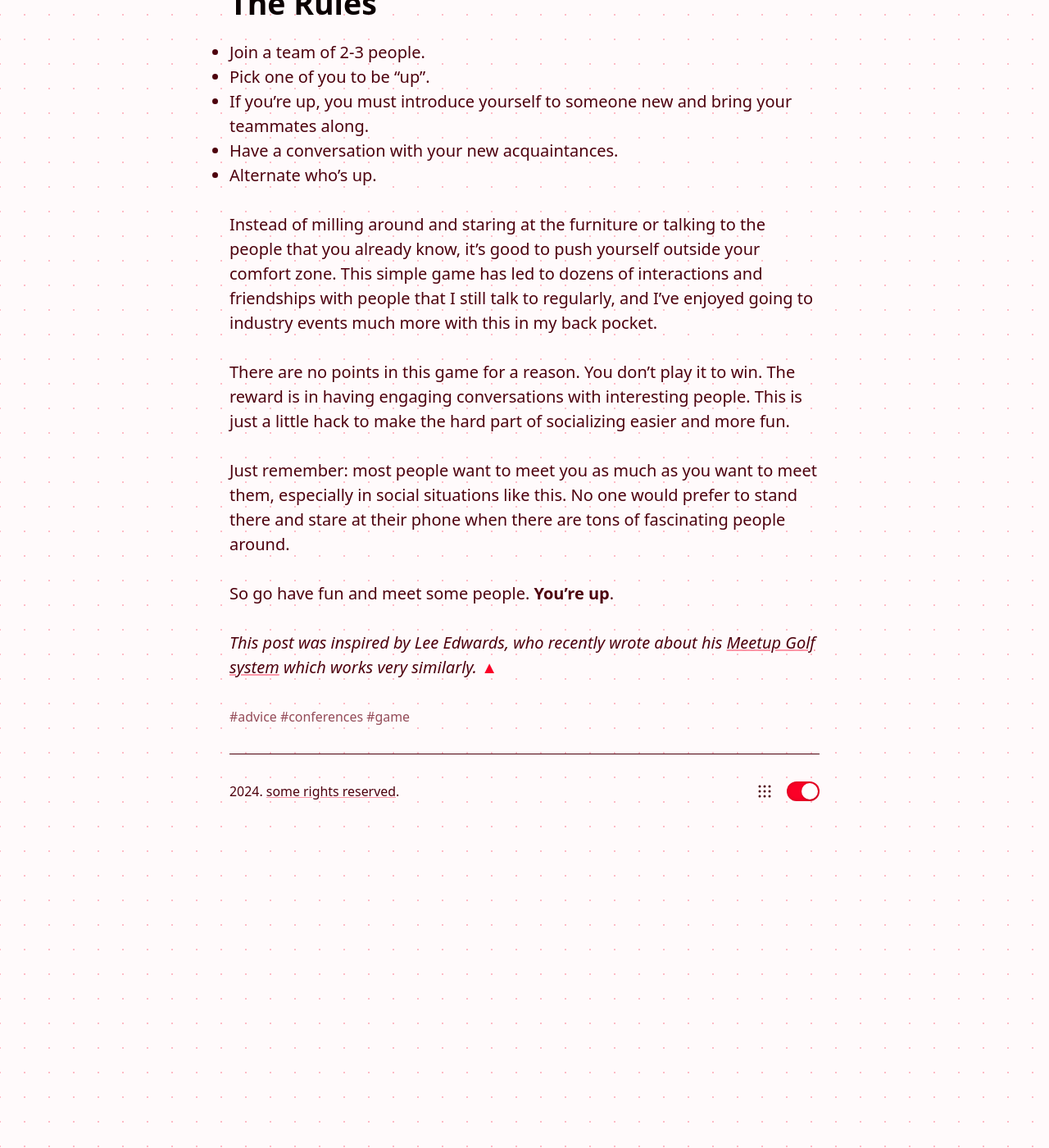
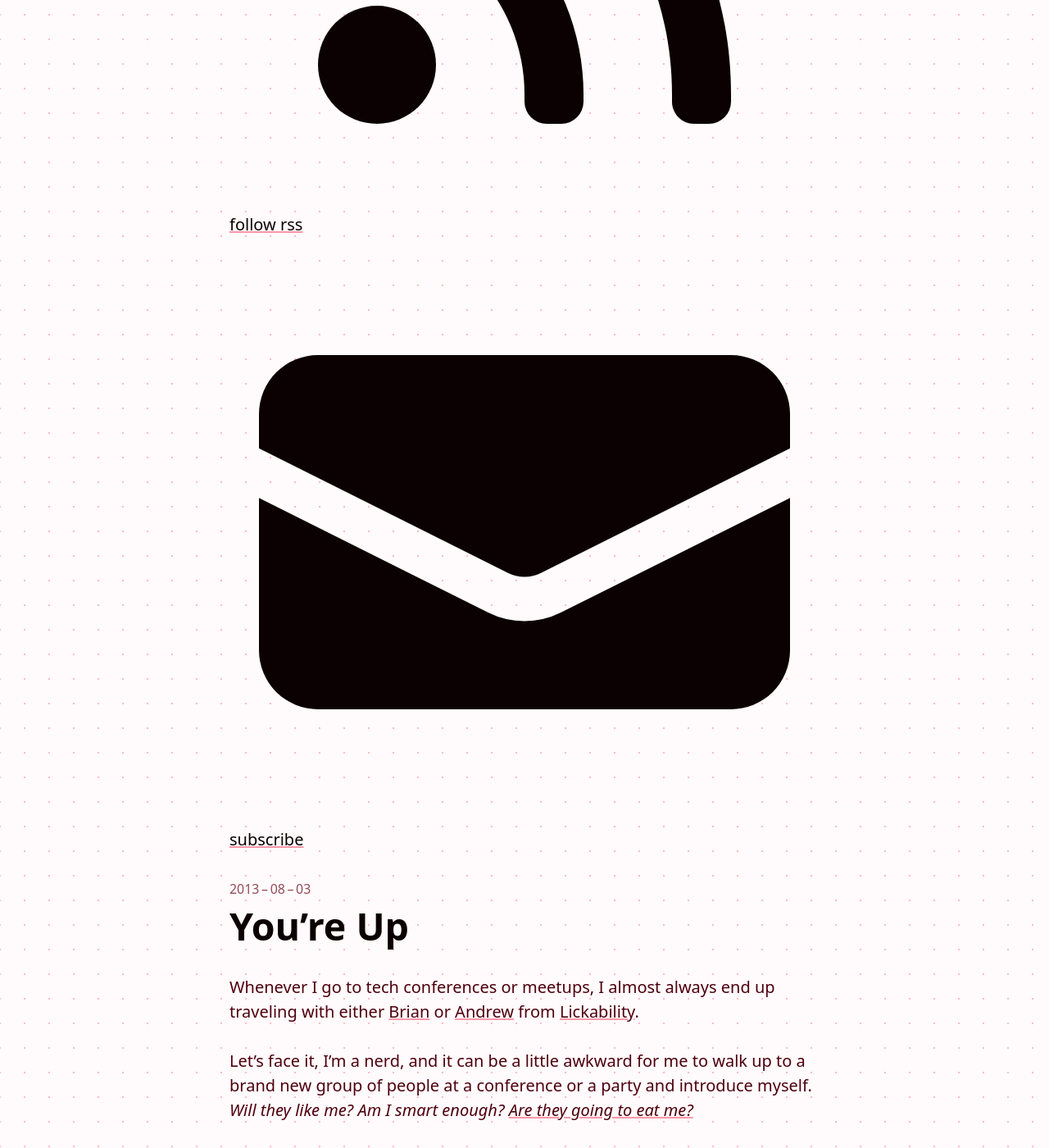
Before and after one commit to mbbischoff/website, a Jekyll site: the page built from _posts/2013-08-03-you-re-up.markdown, in a window 1280 px wide and 1400 px high, scrolled down 732 px. Shown: the whole window at 82% size. Built offline with Jekyll 4.4.1, drawn with Linux system fonts in a browser that asks for light colours; some web fonts are replaced; comment, search, counter and statistics services are not loaded; a style sheet for code colours, icons or effects is not loaded; some of the changed text lies outside the part shown.

Commit message:
Config updates

```diff
--- a/_config.yml
+++ b/_config.yml
@@ -53,8 +53,10 @@
 logo: "/uploads/matthew.jpeg"
 version: 3
 license:
-  copyright: " 2024."
-  text: Some rights reserved
+  copyright:
+    >
+     2024 <span class="full-name">mb bischoff</span>.
+  text: <em>Some</em> rights reserved
   url: http://creativecommons.org/licenses/by-sa/4.0/
 plugins:
 - jekyll-sitemap
@@ -73,7 +75,14 @@
 header:
   title: mb
   subtitle: <span class="full-name"">mb bischoff</span> makes <a href="https://lickability.com">apps</a>,
-    <a href="/archive/">words</a>, & <a href="https://absolutelycrushed.com">sounds</a>. This is <a href="/under-construction/">under construction</a>.
+    <a href="/archive/">words</a>, & <a href="https://absolutelycrushed.com">sounds</a>. This is <a href="/under-construction/">under construction</a>.<br><br><a class="button" href="/feed"><svg xmlns="http://www.w3.org/2000/svg" viewBox="0 0 20 20" fill="currentColor" class="w-5 h-5">
+      <path d="M3.75 3a.75.75 0 0 0-.75.75v.5c0 .414.336.75.75.75H4c6.075 0 11 4.925 11 11v.25c0 .414.336.75.75.75h.5a.75.75 0 0 0 .75-.75V16C17 8.82 11.18 3 4 3h-.25Z" />
+      <path d="M3 8.75A.75.75 0 0 1 3.75 8H4a8 8 0 0 1 8 8v.25a.75.75 0 0 1-.75.75h-.5a.75.75 0 0 1-.75-.75V16a6 6 0 0 0-6-6h-.25A.75.75 0 0 1 3 9.25v-.5ZM7 15a2 2 0 1 1-4 0 2 2 0 0 1 4 0Z" />
+    </svg>follow rss</a>
+    <a class="button" href="https://buttondown.email/mb/"><svg xmlns="http://www.w3.org/2000/svg" viewBox="0 0 20 20" fill="currentColor" aria-hidden="true" data-slot="icon">
+      <path d="M3 4a2 2 0 0 0-2 2v1.161l8.441 4.221a1.25 1.25 0 0 0 1.118 0L19 7.162V6a2 2 0 0 0-2-2H3Z"/>
+      <path d="m19 8.839-7.77 3.885a2.75 2.75 0 0 1-2.46 0L1 8.839V14a2 2 0 0 0 2 2h14a2 2 0 0 0 2-2V8.839Z"/>
+    </svg>subscribe</a>
 navigation_links:
 - title: Home
   url: "/"
@@ -110,24 +119,13 @@
 - title: Contact
   url: "/contact/"
   icon: >
-    <svg xmlns="http://www.w3.org/2000/svg" fill="none" viewBox="0 0 24 24" stroke-width="1.5" stroke="currentColor" class="w-6 h-6">
-      <path stroke-linecap="round" stroke-linejoin="round" d="M21.75 6.75v10.5a2.25 2.25 0 0 1-2.25 2.25h-15a2.25 2.25 0 0 1-2.25-2.25V6.75m19.5 0A2.25 2.25 0 0 0 19.5 4.5h-15a2.25 2.25 0 0 0-2.25 2.25m19.5 0v.243a2.25 2.25 0 0 1-1.07 1.916l-7.5 4.615a2.25 2.25 0 0 1-2.36 0L3.32 8.91a2.25 2.25 0 0 1-1.07-1.916V6.75" />
+    <svg xmlns="http://www.w3.org/2000/svg" fill="none" viewBox="0 0 24 24" stroke-width="1.5" stroke="currentColor" aria-hidden="true" data-slot="icon">
+      <path stroke-linecap="round" stroke-linejoin="round" d="M8.625 12a.375.375 0 1 1-.75 0 .375.375 0 0 1 .75 0Zm0 0H8.25m4.125 0a.375.375 0 1 1-.75 0 .375.375 0 0 1 .75 0Zm0 0H12m4.125 0a.375.375 0 1 1-.75 0 .375.375 0 0 1 .75 0Zm0 0h-.375M21 12c0 4.556-4.03 8.25-9 8.25a9.764 9.764 0 0 1-2.555-.337A5.972 5.972 0 0 1 5.41 20.97a5.969 5.969 0 0 1-.474-.065 4.48 4.48 0 0 0 .978-2.025c.09-.457-.133-.901-.467-1.226C3.93 16.178 3 14.189 3 12c0-4.556 4.03-8.25 9-8.25s9 3.694 9 8.25Z"/>
     </svg>
   selected_icon: >
-    <svg xmlns="http://www.w3.org/2000/svg" viewBox="0 0 24 24" fill="currentColor" class="w-6 h-6">
-      <path d="M19.5 22.5a3 3 0 0 0 3-3v-8.174l-6.879 4.022 3.485 1.876a.75.75 0 1 1-.712 1.321l-5.683-3.06a1.5 1.5 0 0 0-1.422 0l-5.683 3.06a.75.75 0 0 1-.712-1.32l3.485-1.877L1.5 11.326V19.5a3 3 0 0 0 3 3h15Z" />
-      <path d="M1.5 9.589v-.745a3 3 0 0 1 1.578-2.642l7.5-4.038a3 3 0 0 1 2.844 0l7.5 4.038A3 3 0 0 1 22.5 8.844v.745l-8.426 4.926-.652-.351a3 3 0 0 0-2.844 0l-.652.351L1.5 9.589Z" />
-    </svg>
-- title: rss
-  url: "/feed/"
-  icon: >
-    <svg xmlns="http://www.w3.org/2000/svg" fill="none" viewBox="0 0 24 24" stroke-width="1.5" stroke="currentColor" class="w-6 h-6">
-      <path stroke-linecap="round" stroke-linejoin="round" d="M12.75 19.5v-.75a7.5 7.5 0 0 0-7.5-7.5H4.5m0-6.75h.75c7.87 0 14.25 6.38 14.25 14.25v.75M6 18.75a.75.75 0 1 1-1.5 0 .75.75 0 0 1 1.5 0Z" />
-    </svg>
-  selected_icon: >
-    <svg xmlns="http://www.w3.org/2000/svg" viewBox="0 0 24 24" fill="currentColor" class="w-6 h-6">
-      <path fill-rule="evenodd" d="M3.75 4.5a.75.75 0 0 1 .75-.75h.75c8.284 0 15 6.716 15 15v.75a.75.75 0 0 1-.75.75h-.75a.75.75 0 0 1-.75-.75v-.75C18 11.708 12.292 6 5.25 6H4.5a.75.75 0 0 1-.75-.75V4.5Zm0 6.75a.75.75 0 0 1 .75-.75h.75a8.25 8.25 0 0 1 8.25 8.25v.75a.75.75 0 0 1-.75.75H12a.75.75 0 0 1-.75-.75v-.75a6 6 0 0 0-6-6H4.5a.75.75 0 0 1-.75-.75v-.75Zm0 7.5a1.5 1.5 0 1 1 3 0 1.5 1.5 0 0 1-3 0Z" clip-rule="evenodd" />
-    </svg>
+   <svg xmlns="http://www.w3.org/2000/svg" viewBox="0 0 24 24" fill="currentColor" aria-hidden="true" data-slot="icon">
+     <path fill-rule="evenodd" d="M4.804 21.644A6.707 6.707 0 0 0 6 21.75a6.721 6.721 0 0 0 3.583-1.029c.774.182 1.584.279 2.417.279 5.322 0 9.75-3.97 9.75-9 0-5.03-4.428-9-9.75-9s-9.75 3.97-9.75 9c0 2.409 1.025 4.587 2.674 6.192.232.226.277.428.254.543a3.73 3.73 0 0 1-.814 1.686.75.75 0 0 0 .44 1.223ZM8.25 10.875a1.125 1.125 0 1 0 0 2.25 1.125 1.125 0 0 0 0-2.25ZM10.875 12a1.125 1.125 0 1 1 2.25 0 1.125 1.125 0 0 1-2.25 0Zm4.875-1.125a1.125 1.125 0 1 0 0 2.25 1.125 1.125 0 0 0 0-2.25Z" clip-rule="evenodd"/>
+   </svg>
 markdown: kramdown
 highlighter: rouge
 kramdown:
```
